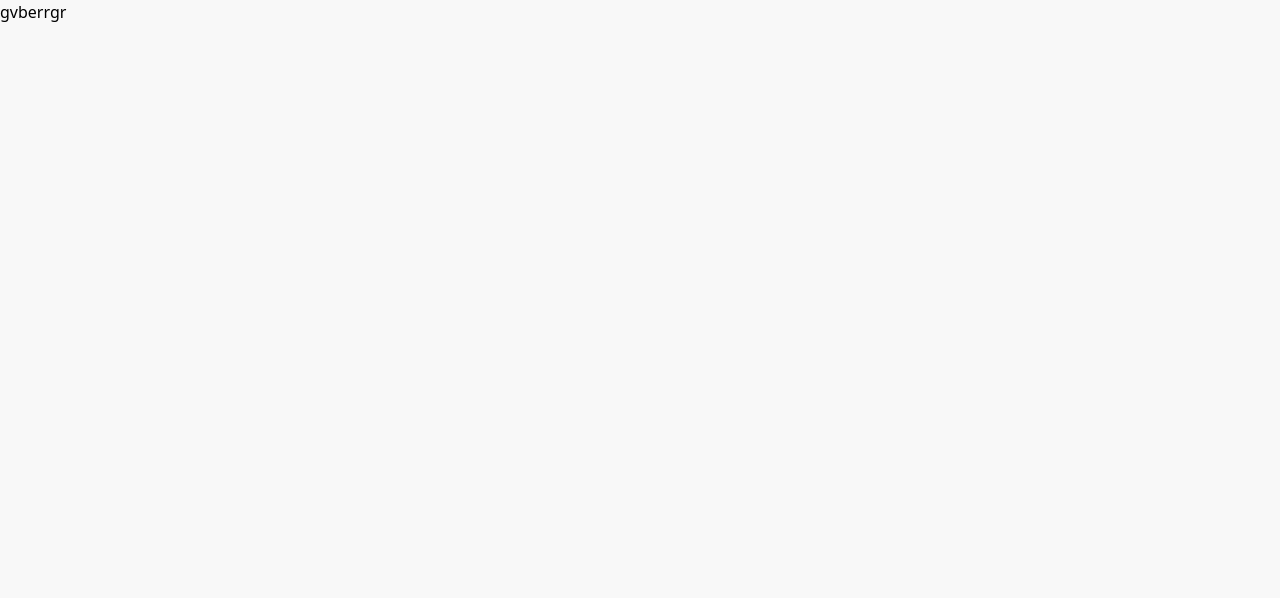
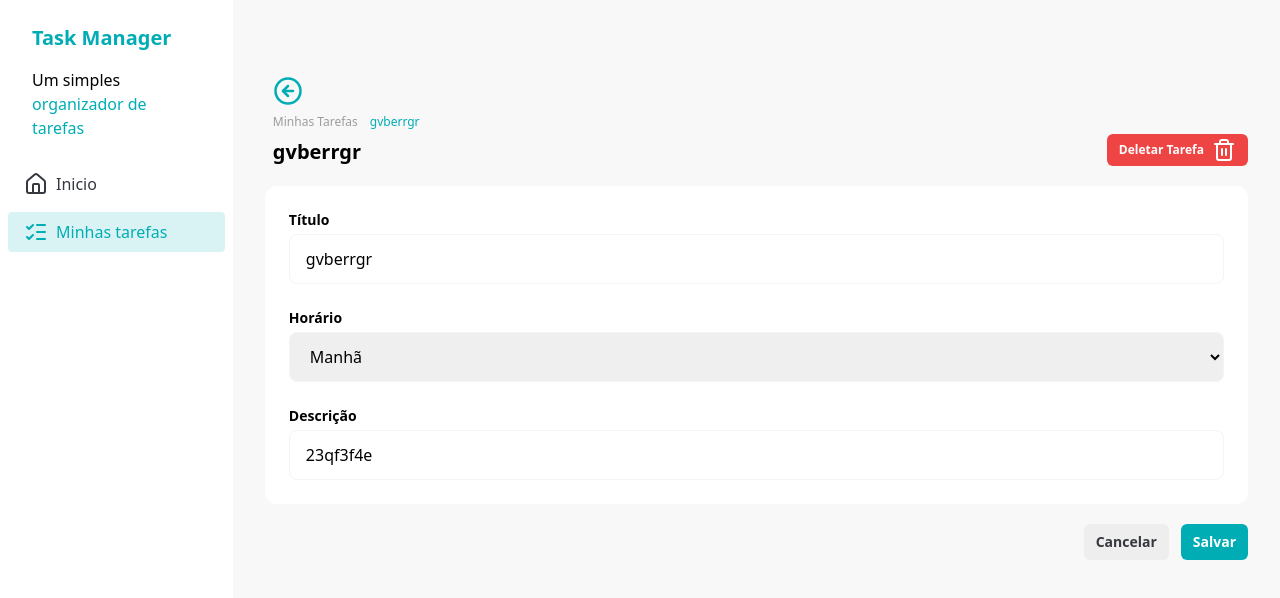
Before and after one commit to tassioNS9/task-manager, a React (Vite) app: page /tasks/00f1 in a window 1280 px wide. Shown: the top 598 px of the page. Built offline with nearby package versions, Linux system fonts and the light colour scheme; data requests are answered from the project's data file.

Commit message:
feat: add initial TaskDetail page without logic

```diff
--- a/src/task-details.jsx
+++ b/src/task-details.jsx
@@ -1,8 +1,16 @@
+import { CircleArrowLeft, Trash2 } from "lucide-react"
 import { useEffect, useState } from "react"
-import { useParams } from "react-router-dom"
+import { Link, useParams } from "react-router-dom"
+import { Toaster } from "sonner"
+
+import Button from "./components/Button"
+import Input from "./components/Input"
+import Sidebar from "./components/Sidebar"
+import TimeSelect from "./components/TimeSelect"
 const TaskDetailsPage = () => {
   const { taskId } = useParams()
   const [task, setTask] = useState({})
+
   useEffect(() => {
     const getTask = async () => {
       const response = await fetch(`http://localhost:3000/tasks/${taskId}`, {
@@ -15,7 +23,67 @@ const TaskDetailsPage = () => {
     getTask()
   }, [taskId])
 
-  return <div>{task?.title}</div>
+  return (
+    <div className="flex">
+      <Toaster
+        toastOptions={{
+          style: {
+            color: "blue",
+          },
+        }}
+      />
+      <Sidebar />
+      <div className="w-full space-y-2 px-8 py-16">
+        <div className="flex items-center justify-between">
+          <div className="flex flex-col gap-2 p-3 px-2">
+            <Link to="/">
+              <CircleArrowLeft className="text-brand-primary" size="30" />
+            </Link>
+
+            <div className="flex items-center gap-3">
+              <span className="text-xs text-brand-text-gray">
+                Minhas Tarefas
+              </span>
+              <span className="text-xs text-brand-primary">{task?.title}</span>
+            </div>
+
+            <h2 className="tex-brand-dark-blue text-xl font-bold">
+              {task?.title}
+            </h2>
+          </div>
+          <div className="flex items-center gap-4 self-end py-3">
+            <Button color="danger">
+              Deletar Tarefa <Trash2 />
+            </Button>
+          </div>
+        </div>
+        <div className="flex flex-col rounded-xl bg-white p-6">
+          <div className="space-y-3">
+            <Input id="title" label="Título" value={task?.title} />
+          </div>
+          <div className="my-6 space-y-3">
+            <TimeSelect value={task?.time} />
+          </div>
+          <div className="space-y-3">
+            <Input
+              id="description"
+              label="Descrição"
+              value={task?.description}
+            />
+          </div>
+        </div>
+
+        <div className="flex justify-end gap-3 py-3">
+          <Button size="large" color="secondary">
+            Cancelar
+          </Button>
+          <Button size="large" color="primary">
+            Salvar
+          </Button>
+        </div>
+      </div>
+    </div>
+  )
 }
 
 export default TaskDetailsPage
```
